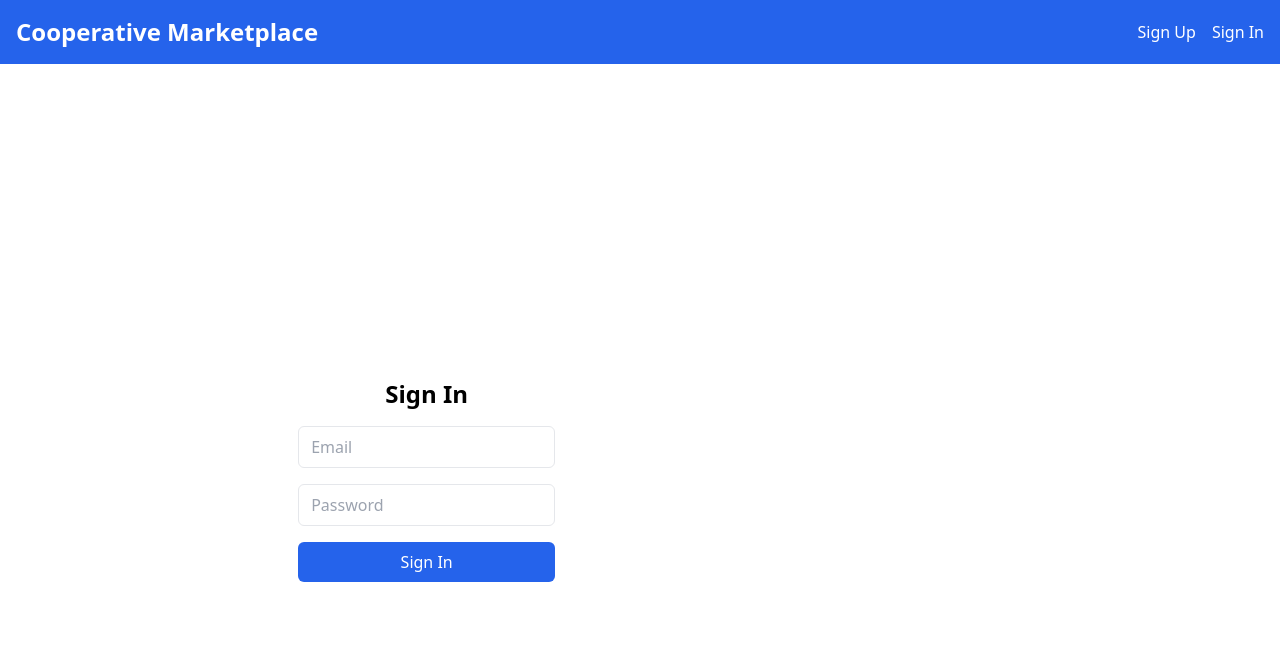
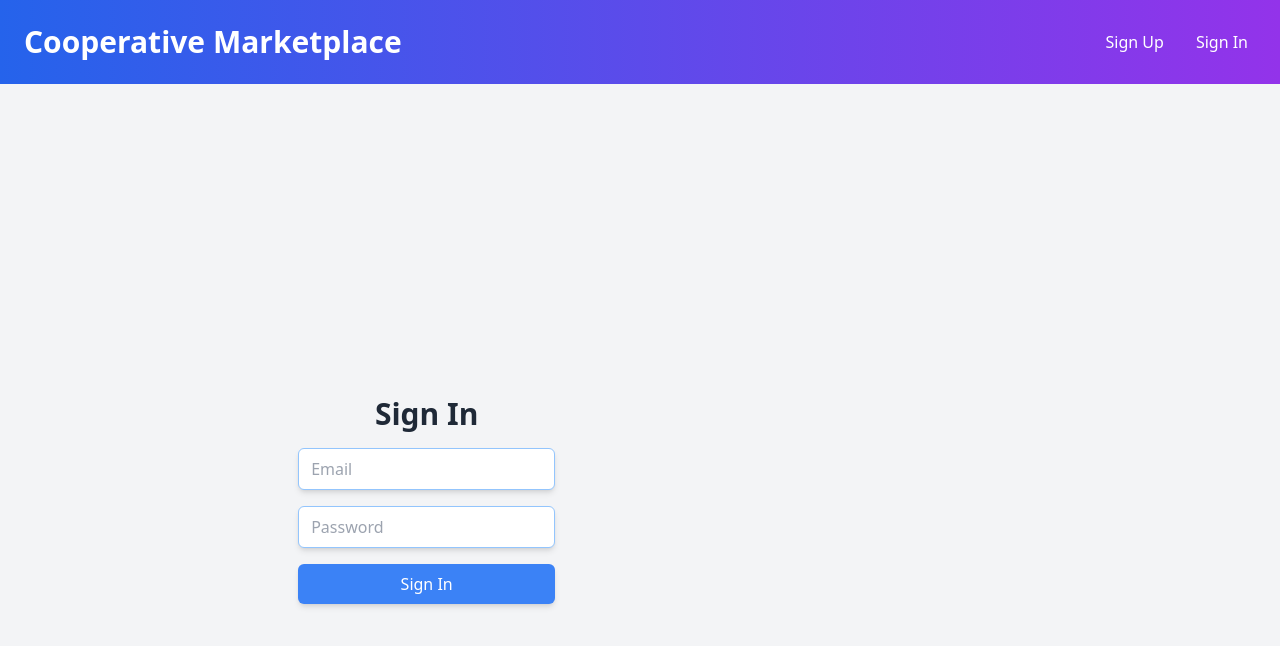
Before and after one commit to hsavzyan/cooperative-marketplace, a React (Vite) app: page /signin in a window 1280 px wide. Shown: the top 646 px of the page. Built offline with nearby package versions, Linux system fonts and the light colour scheme; no server answers.

Commit message:
improved styling

```diff
--- a/src/App.tsx
+++ b/src/App.tsx
@@ -23,8 +23,8 @@ const MainContent: React.FC = () => {
     location.pathname !== "/signup" && location.pathname !== "/signin";
 
   return (
-    <div className="flex">
-      <div className="w-2/3 p-4">
+    <div className="flex flex-col-reverse sm:flex-row bg-gray-100 text-gray-800">
+      <div className="w-full sm:w-2/3 p-4">
         <Routes>
           <Route
             path="/"
@@ -39,7 +39,7 @@ const MainContent: React.FC = () => {
         </Routes>
       </div>
       {displayCart && (
-        <div className="w-1/3 p-4 border-l">
+        <div className="w-full sm:w-1/3 p-4 border-b sm:border-b-0 sm:border-l">
           <Cart />
         </div>
       )}
--- a/src/components/Business.tsx
+++ b/src/components/Business.tsx
@@ -28,44 +28,44 @@ export const Business: React.FC<Props> = ({ business }) => {
   };
 
   return (
-    <div className="border p-4 rounded-md mb-4">
-      <h1 className="font-bold text-2xl mb-2">{business.name}</h1>
+    <div className="border border-blue-300 p-4 rounded-md mb-4 shadow-md">
+      <h1 className="font-semibold text-2xl mb-2">{business.name}</h1>
       <p className="mb-4">{business.description}</p>
 
-      <h2 className="font-bold text-xl mb-2">Products</h2>
+      <h2 className="font-semibold text-xl mb-2">Products</h2>
       <div className="grid grid-cols-2 gap-4 mb-4">
         {business.products.map((product) => (
           <Product key={product.id} product={product} />
         ))}
       </div>
 
-      <h2 className="font-bold text-xl mb-2">Reviews</h2>
+      <h2 className="font-semibold text-xl mb-2">Reviews</h2>
       <div className="space-y-4">
         {reviews.map((review) => (
           <Review key={review.id} review={review} />
         ))}
       </div>
 
-      <h2 className="font-bold text-xl mb-2">Leave a Review</h2>
+      <h2 className="font-semibold text-xl mb-2">Leave a Review</h2>
       <form onSubmit={leaveReview} className="space-y-2">
         <input
           type="text"
           placeholder="Your name"
           value={author}
           onChange={(e) => setAuthor(e.target.value)}
-          className="w-full p-2 border rounded-md"
+          className="w-full p-2 border border-blue-300 rounded-md shadow-md"
           required
         />
         <textarea
           placeholder="Your review"
           value={content}
           onChange={(e) => setContent(e.target.value)}
-          className="w-full p-2 border rounded-md"
+          className="w-full p-2 border border-blue-300 rounded-md shadow-md"
           required
         />
         <button
           type="submit"
-          className="w-full py-2 bg-blue-500 text-white rounded-md"
+          className="w-full py-2 bg-blue-500 text-white rounded-md hover:bg-blue-600"
         >
           Submit
         </button>
--- a/src/components/Cart.tsx
+++ b/src/components/Cart.tsx
@@ -1,41 +1,41 @@
 import { useCart } from "../useCart";
+
 export const Cart: React.FC = () => {
-  // We use our custom hook to get access to the cartItems from our context
   const { cartItems, removeFromCart } = useCart();
 
-  // We calculate the total cost of the items in the cart
   const totalCost = cartItems.reduce(
     (total, item) => total + item.product.price * item.quantity,
     0
   );
 
   return (
-    <div className="border p-4 rounded-md">
-      <h2 className="font-bold text-lg mb-2">Shopping Cart</h2>
+    <div className="border border-blue-300 p-4 rounded-md shadow-md">
+      <h2 className="font-semibold text-lg mb-2">Shopping Cart</h2>
 
-      {/* We map over the cartItems to display each one */}
       {cartItems.map((item) => (
-        <div key={item.product.id} className="flex justify-between mb-2">
-          <div>
-            {/* We display the product name and the quantity */}
-            <h3 className="font-bold">{item.product.name}</h3>
+        <div
+          key={item.product.id}
+          className="flex flex-col md:flex-row justify-between items-center border-b border-gray-200 py-2"
+        >
+          <div className="mb-2 md:mb-0">
+            <h3 className="font-semibold">{item.product.name}</h3>
             <p>Quantity: {item.quantity}</p>
           </div>
 
-          {/* We display the total cost for this product (price * quantity) */}
-          <p>${(item.product.price * item.quantity).toFixed(2)}</p>
+          <p className="mb-2 md:mb-0">
+            ${(item.product.price * item.quantity).toFixed(2)}
+          </p>
 
           <button
             onClick={() => removeFromCart(item.product)}
-            className="text-sm text-red-500"
+            className="text-sm text-white bg-red-500 px-2 py-1 rounded-md hover:bg-red-600"
           >
             Remove
           </button>
         </div>
       ))}
 
-      {/* We display the total cost of all items in the cart */}
-      <p className="font-bold text-right">Total: ${totalCost.toFixed(2)}</p>
+      <p className="font-semibold text-right">Total: ${totalCost.toFixed(2)}</p>
     </div>
   );
 };
--- a/src/components/Header.tsx
+++ b/src/components/Header.tsx
@@ -9,22 +9,28 @@ const Header = () => {
 
   // Render the header
   return (
-    <header className="flex items-center justify-between p-4 bg-blue-600 text-white">
-      <h1 className="text-2xl font-bold">Cooperative Marketplace</h1>
+    <header className="flex items-center justify-between p-6 bg-gradient-to-r from-blue-600 to-purple-600 text-white">
+      <h1 className="text-3xl font-semibold">Cooperative Marketplace</h1>
       <nav className="space-x-4">
         {user ? (
           // If the user is signed in, display their email and the sign out button
           <>
-            <span>{user.email}</span>
+            <span className="text-lg">{user.email}</span>
             <SignOut />
           </>
         ) : (
           // If the user is not signed in, display links to the sign up and sign in pages
           <>
-            <Link to="/signup" className="text-white hover:underline">
+            <Link
+              to="/signup"
+              className="text-white hover:bg-blue-500 px-2 py-1 rounded"
+            >
               Sign Up
             </Link>
-            <Link to="/signin" className="text-white hover:underline">
+            <Link
+              to="/signin"
+              className="text-white hover:bg-blue-500 px-2 py-1 rounded"
+            >
               Sign In
             </Link>
           </>
--- a/src/components/Marketplace.tsx
+++ b/src/components/Marketplace.tsx
@@ -8,13 +8,12 @@ type Props = {
 
 export const Marketplace: React.FC<Props> = ({ businesses }) => {
   const [searchTerm, setSearchTerm] = useState("");
-  const [sortOrder, setSortOrder] = useState("asc"); // Add this line
+  const [sortOrder, setSortOrder] = useState("asc");
 
   const handleSearchChange = (event: React.ChangeEvent<HTMLInputElement>) => {
     setSearchTerm(event.target.value);
   };
 
-  // Add this function
   const handleSortChange = (event: React.ChangeEvent<HTMLSelectElement>) => {
     setSortOrder(event.target.value);
   };
@@ -27,7 +26,6 @@ export const Marketplace: React.FC<Props> = ({ businesses }) => {
       )
   );
 
-  // Add this block
   filteredBusinesses = filteredBusinesses.sort((a, b) => {
     if (sortOrder === "asc") {
       return a.name.localeCompare(b.name);
@@ -38,21 +36,20 @@ export const Marketplace: React.FC<Props> = ({ businesses }) => {
 
   return (
     <div className="p-4">
-      <h1 className="font-bold text-3xl mb-4">Cooperative Marketplace</h1>
+      <h1 className="font-semibold text-3xl mb-4">Cooperative Marketplace</h1>
 
       <input
         type="text"
         placeholder="Search businesses and products"
         value={searchTerm}
         onChange={handleSearchChange}
-        className="mb-4 p-2 w-full border rounded-md"
+        className="mb-4 p-2 w-full border border-blue-300 rounded-md shadow-md"
       />
 
-      {/* Add this dropdown */}
       <select
         value={sortOrder}
         onChange={handleSortChange}
-        className="mb-4 p-2 w-full border rounded-md"
+        className="mb-4 p-2 w-full border border-blue-300 rounded-md shadow-md"
       >
         <option value="asc">Sort by name (A-Z)</option>
         <option value="desc">Sort by name (Z-A)</option>
--- a/src/components/Product.tsx
+++ b/src/components/Product.tsx
@@ -1,5 +1,6 @@
 import { useCart } from "../useCart";
 import { Product as ProductType } from "../types";
+
 type Props = {
   product: ProductType;
 };
@@ -12,12 +13,12 @@ export const Product: React.FC<Props> = ({ product }) => {
   };
 
   return (
-    <div className="border p-4 rounded-md">
-      <h2 className="font-bold text-lg">{product.name}</h2>
+    <div className="border border-blue-300 p-4 rounded-md shadow-md">
+      <h2 className="font-semibold text-lg">{product.name}</h2>
       <p>${product.price.toFixed(2)}</p>
       <button
         onClick={handleAddToCartClick}
-        className="mt-2 bg-blue-500 text-white px-4 py-2 rounded-md"
+        className="mt-2 bg-blue-500 text-white px-4 py-2 rounded-md hover:bg-blue-600"
       >
         Add to Cart
       </button>
--- a/src/components/Review.tsx
+++ b/src/components/Review.tsx
@@ -6,8 +6,8 @@ type Props = {
 
 export const Review: React.FC<Props> = ({ review }) => {
   return (
-    <div className="border p-4 rounded-md">
-      <h3 className="font-bold text-lg">{review.author}</h3>
+    <div className="border border-blue-300 p-4 rounded-md shadow-md">
+      <h3 className="font-semibold text-lg">{review.author}</h3>
       <p>{review.content}</p>
     </div>
   );
--- a/src/components/SignIn.tsx
+++ b/src/components/SignIn.tsx
@@ -40,26 +40,26 @@ const SignIn = () => {
 
   // Render the sign in form
   return (
-    <div className="flex flex-col items-center justify-center h-screen">
-      <h1 className="mb-4 text-2xl font-bold text-center">Sign In</h1>
+    <div className="flex flex-col items-center justify-center h-screen w-full">
+      <h1 className="mb-4 text-3xl font-semibold text-center">Sign In</h1>
       <form onSubmit={handleSubmit} className="flex flex-col space-y-4">
         <input
           type="email"
           placeholder="Email"
           value={email}
           onChange={(e) => setEmail(e.target.value)}
-          className="px-3 py-2 border rounded-md focus:outline-none focus:ring-2 focus:ring-blue-600"
+          className="px-3 py-2 border border-blue-300 rounded-md shadow-md focus:outline-none focus:ring-2 focus:ring-blue-600"
         />
         <input
           type="password"
           placeholder="Password"
           value={password}
           onChange={(e) => setPassword(e.target.value)}
-          className="px-3 py-2 border rounded-md focus:outline-none focus:ring-2 focus:ring-blue-600"
+          className="px-3 py-2 border border-blue-300 rounded-md shadow-md focus:outline-none focus:ring-2 focus:ring-blue-600"
         />
         <button
           type="submit"
-          className="px-4 py-2 text-white bg-blue-600 rounded-md hover:bg-blue-700 focus:outline-none focus:ring-2 focus:ring-blue-600 focus:ring-opacity-50"
+          className="px-4 py-2 text-white bg-blue-500 rounded-md shadow-md hover:bg-blue-600 focus:outline-none focus:ring-2 focus:ring-blue-600 focus:ring-opacity-50"
         >
           Sign In
         </button>
--- a/src/components/SignOut.tsx
+++ b/src/components/SignOut.tsx
@@ -21,7 +21,7 @@ const SignOut = () => {
   return (
     <button
       onClick={handleSignOut}
-      className="px-4 py-2 text-white bg-red-600 rounded-md hover:bg-red-700 focus:outline-none focus:ring-2 focus:ring-red-600 focus:ring-opacity-50"
+      className="px-4 py-2 text-white bg-red-500 rounded-md shadow-md hover:bg-red-600 focus:outline-none focus:ring-2 focus:ring-red-600 focus:ring-opacity-50"
     >
       Sign Out
     </button>
```
Also changed, not shown: src/components/SignUp.tsx (+5 -16 lines).
